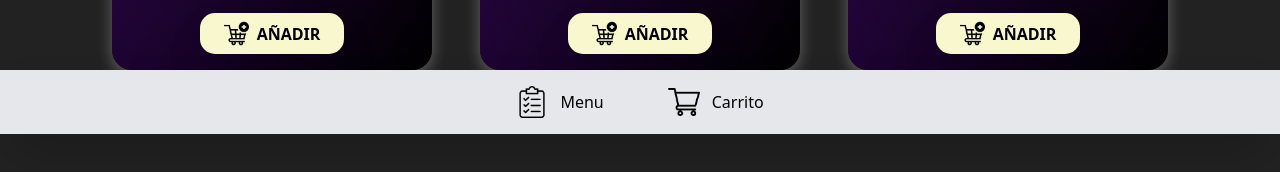
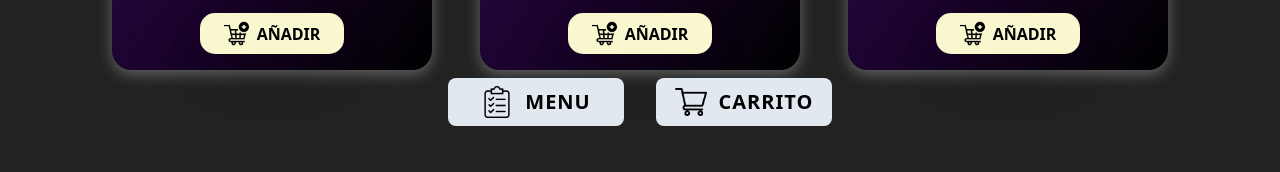
Before and after one commit to AndresG2412/SalchiGabo_Web, a React (Vite) app: page / in a window 1280 px wide. Shown: the part 520-692 px from the top of the page. Built offline with nearby package versions, Linux system fonts and the light colour scheme.

Commit message:
cambios navbar por arreglar

```diff
--- a/src/components/Navbar.jsx
+++ b/src/components/Navbar.jsx
@@ -7,11 +7,11 @@ export default function Navbar() {
   const navigate = useNavigate(); // Inicializa el hook useNavigate
 
   return (
-    <div className="w-screen bg-gray-200 shadow-2xl flex fixed">
+    <div className="w-screen flex">
       {/* Botón para ir a "/" */}
       <div className="mx-auto flex">
         <button
-          className="px-4 py-2 mx-4 my-2 flex items-center hover:bg-gray-400 hover:scale-125 rounded-lg hover:transition-all"
+          className="bg-slate-200 text-xl tracking-wider font-semibold uppercase md:w-44 px-4 py-2 mx-4 my-2 flex items-center justify-center hover:bg-gray-400 hover:scale-125 rounded-lg hover:transition-all"
           onClick={() => navigate("/")} // Redirige a "/"
         >
           <img src={Menu} alt="icon_navbar" className="w-8 mr-3" />
@@ -20,7 +20,7 @@ export default function Navbar() {
 
         {/* Botón para ir a "/carrito" */}
         <button
-          className="px-4 py-2 mx-4 my-2 flex items-center hover:bg-gray-400 hover:scale-125 rounded-lg hover:transition-all"
+          className="bg-slate-200 text-xl tracking-wider font-semibold uppercase md:w-44 px-4 py-2 mx-4 my-2 flex items-center justify-center hover:bg-gray-400 hover:scale-125 rounded-lg hover:transition-all"
           onClick={() => navigate("/carrito")} // Redirige a "/carrito"
         >
           <img src={Carro} alt="icon_navbar" className="w-8 mr-3" />
```
